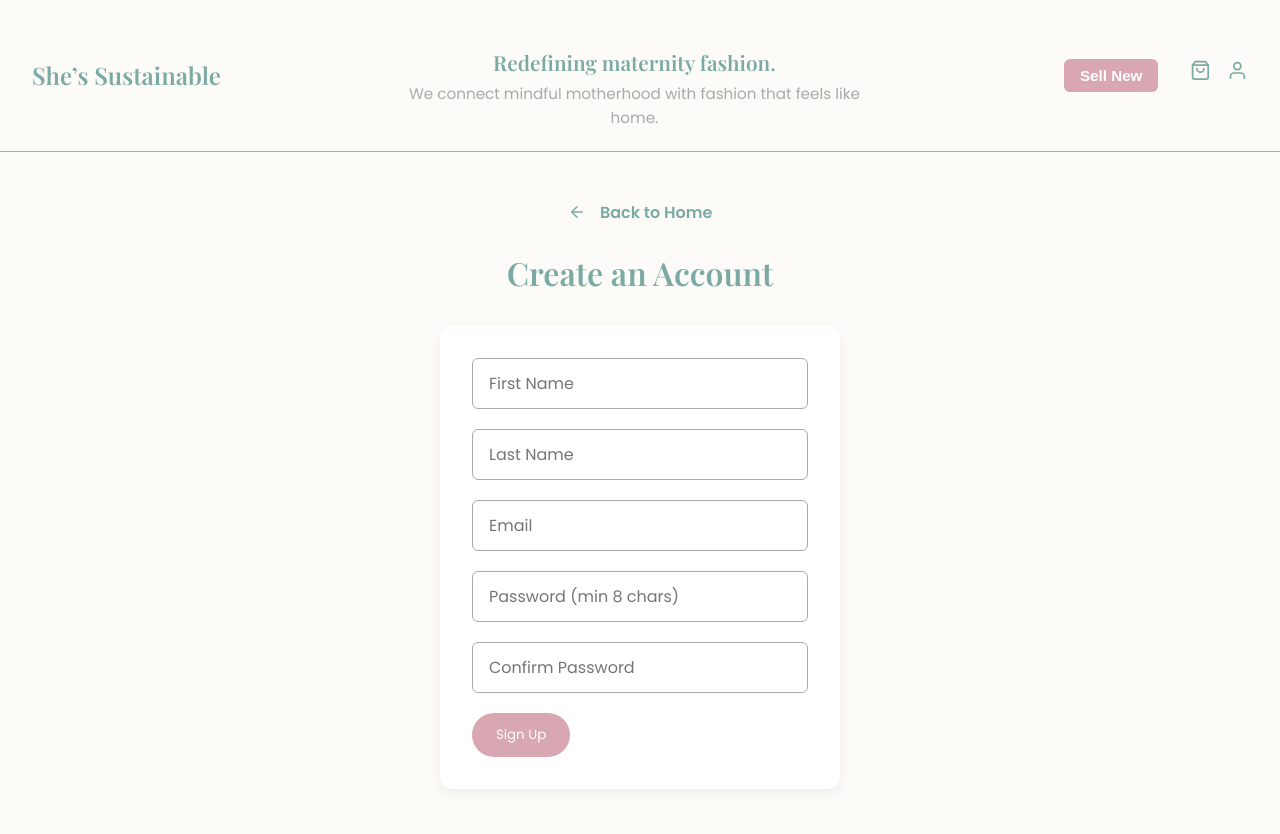
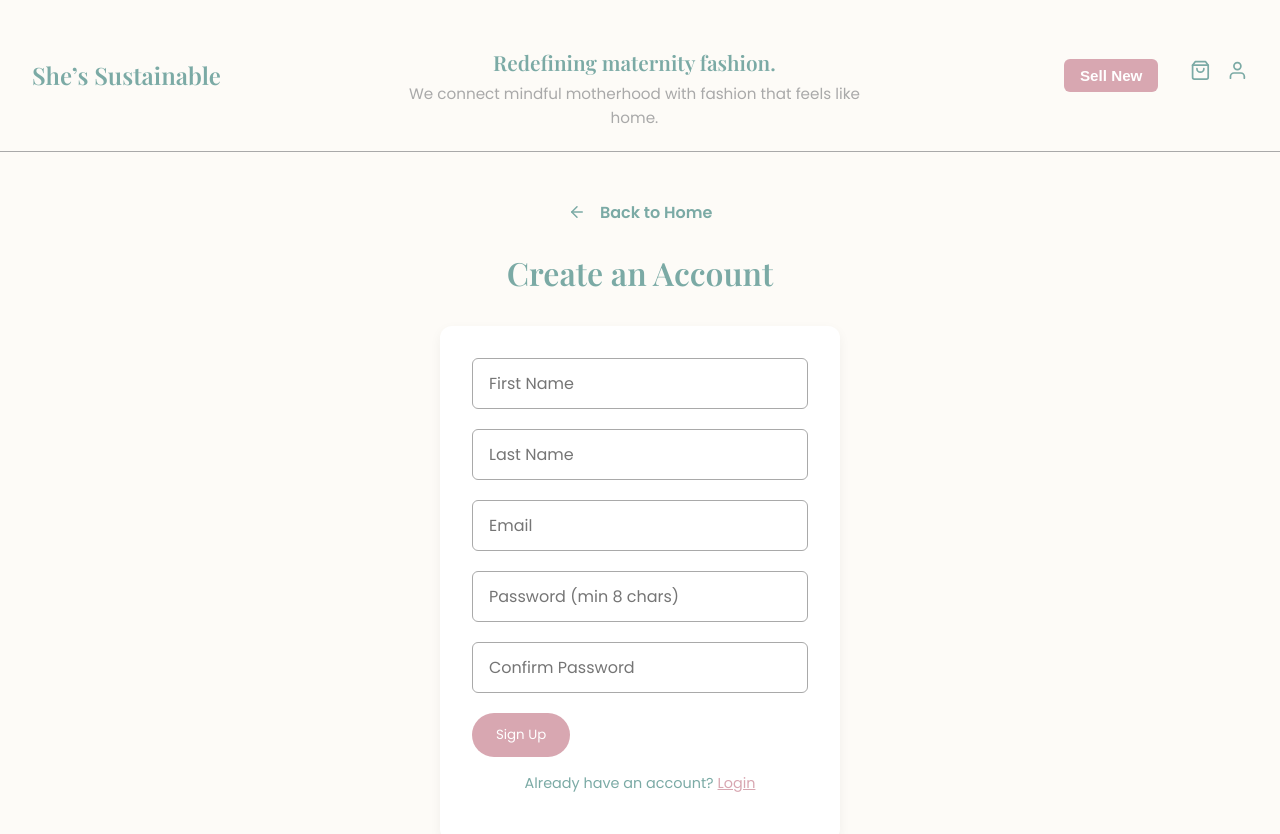
Before and after one commit to ishikaghosh04/G54-Shes-Sustainable, a React (Create React App) app in the folder frontend/: page /signup in a window 1280 px wide. Shown: the top 834 px of the page. Built offline with nearby package versions, Linux system fonts and the light colour scheme; no server answers.

Commit message:
Fixing Login Errors

```diff
--- a/frontend/src/pages/CartSidebar.css
+++ b/frontend/src/pages/CartSidebar.css
@@ -70,3 +70,28 @@
   .cart-sidebar__order:hover {
     background-color: var(--color-hover); /* Olive Green */
   }
+  /* CartSidebar.css */
+.cart-sidebar__item {
+  position: relative;
+  margin-bottom: 1rem;
+  color: var(--color-brand);
+  padding-right: 1.5rem; /* space for the remove button */
+}
+
+/* small remove “×” in the top‑right of each item */
+.cart-sidebar__remove {
+  position: absolute;
+  top: 0;
+  right: 0;
+  background: none;
+  border: none;
+  font-size: 0.9rem;
+  line-height: 1;
+  color: var(--color-text);
+  cursor: pointer;
+  padding: 0;
+}
+
+.cart-sidebar__remove:hover {
+  color: var(--color-accent);
+}
--- a/frontend/src/pages/CartSidebar.jsx
+++ b/frontend/src/pages/CartSidebar.jsx
@@ -4,7 +4,7 @@ import { CartContext } from '../context/CartContext';
 import './CartSidebar.css';
 
 const CartSidebar = () => {
-  const { cartItems, isCartOpen, setIsCartOpen } = useContext(CartContext);
+  const { cartItems, isCartOpen, setIsCartOpen,removeFromCart } = useContext(CartContext);
   const navigate = useNavigate();
 
   if (!isCartOpen) return null;
@@ -36,6 +36,7 @@ const CartSidebar = () => {
       ) : (
         cartItems.map((item, index) => (
           <div key={index} className="cart-sidebar__item">
+            <button className="cart-sidebar__remove" aria-label="Remove item" onClick={() => removeFromCart(item.productID)}>  × </button>
             <p><strong>{item.name}</strong></p>
             <p>${item.price}</p>
           </div>
--- a/frontend/src/pages/Login.jsx
+++ b/frontend/src/pages/Login.jsx
@@ -1,13 +1,16 @@
-import React, { useState } from 'react';
+import React, { useState,useContext } from 'react';
 import './Login.css';
 import { useNavigate } from 'react-router-dom';
 import { FiArrowLeft } from 'react-icons/fi';
 import API from '../api';
-// Pending what is the landing page after signup
+import { AuthContext }            from '../context/AuthContext';
+
+
 const Login = () => {
   const [credentials, setCredentials] = useState({ email: '', password: '' });
   const navigate = useNavigate();
   const [error, setError] = useState('');
+  const { setUser }                   = useContext(AuthContext);
 
   const handleChange = (e) => {
     setCredentials(prev => ({
@@ -18,19 +21,20 @@ const Login = () => {
 
   const handleSubmit = async (e) => {
     e.preventDefault();
-    console.log('Login attempt:', credentials);
     setError("");
 
     try {
-      const res = await API.post("/login", credentials);
+      const res = await API.post('/login', credentials);
       const { token } = res.data;
 
 
-      localStorage.setItem("jwt", token);
-      API.defaults.headers.common["Authorization"] = `Bearer ${token}`;
+      localStorage.setItem('jwt', token);
+      API.defaults.headers.common['Authorization'] = `Bearer ${token}`;
 
+      const profileRes = await API.get('/profile');
+      setUser(profileRes.data);
 
-      navigate("/product");
+      navigate('/product');
     } catch (err) {
       // Show server‑side message or fallback to JS error
       const serverMsg = err.response?.data?.message
--- a/frontend/src/pages/SignUp.css
+++ b/frontend/src/pages/SignUp.css
@@ -56,3 +56,13 @@
     margin: 0 auto 1rem;
     transition: color 0.2s ease;
   }
+  .signup-redirect {
+    margin-top: 1rem;
+    font-size: 0.9rem;
+    text-align: center;
+  }
+  .signup-redirect__link {
+    color: var(--color-accent);
+    text-decoration: underline;
+    cursor: pointer;
+  }
--- a/frontend/src/pages/SignUp.jsx
+++ b/frontend/src/pages/SignUp.jsx
@@ -1,5 +1,6 @@
 import React, { useState } from 'react';
 import './SignUp.css';
+import { Link } from 'react-router-dom';
 import { useNavigate } from 'react-router-dom';
 import { FiArrowLeft } from 'react-icons/fi';
 
@@ -130,6 +131,12 @@ const SignUp = () => {
         {error && <p className="signup-error">{error}</p>}
 
         <button type="submit" className="btn btn-primary">Sign Up</button>
+        <p className="signup-redirect">
+        Already have an account?{' '}
+        <Link to="/login" className="signup-redirect__link">
+        Login
+        </Link>
+        </p>
       </form>
     </div>
   );
```
